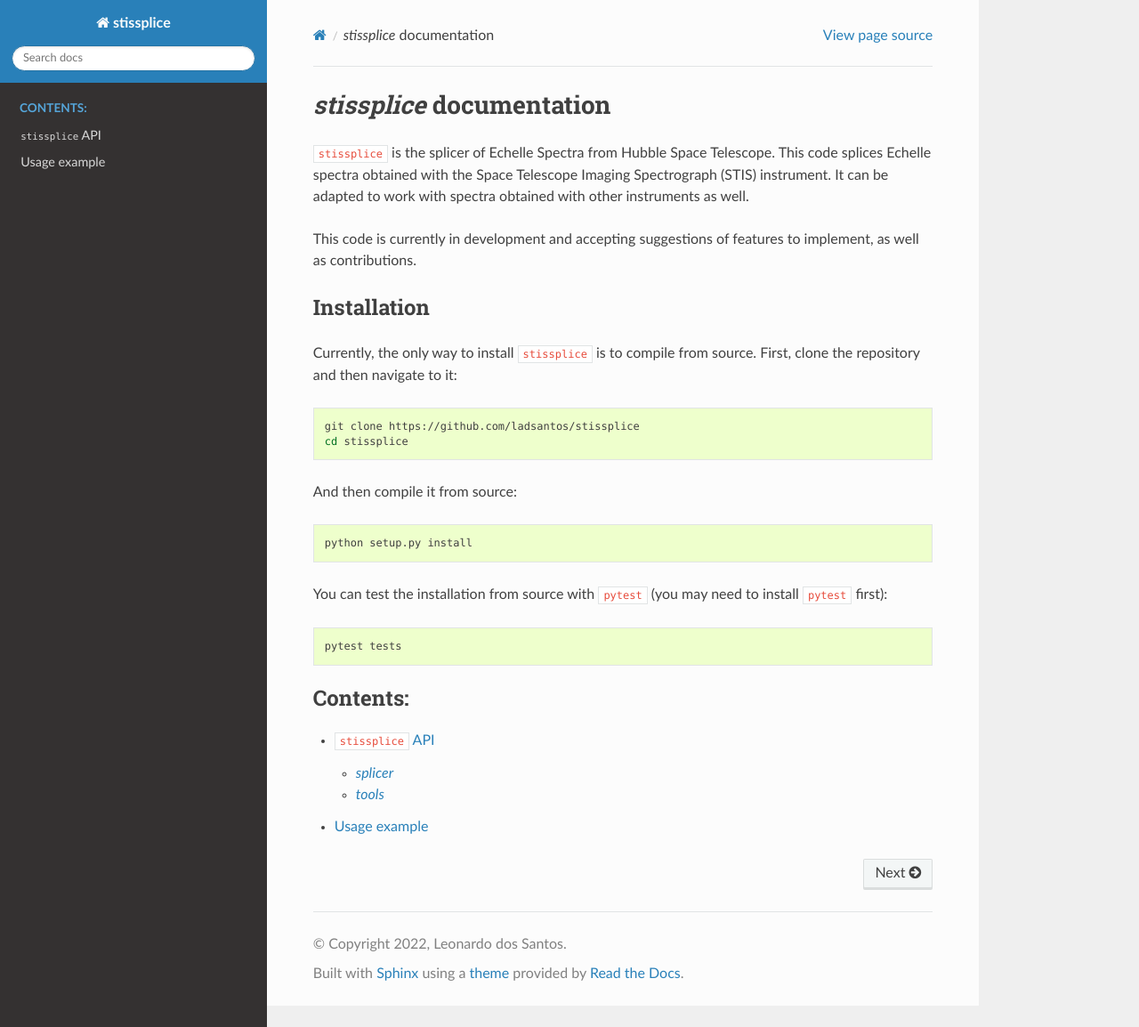
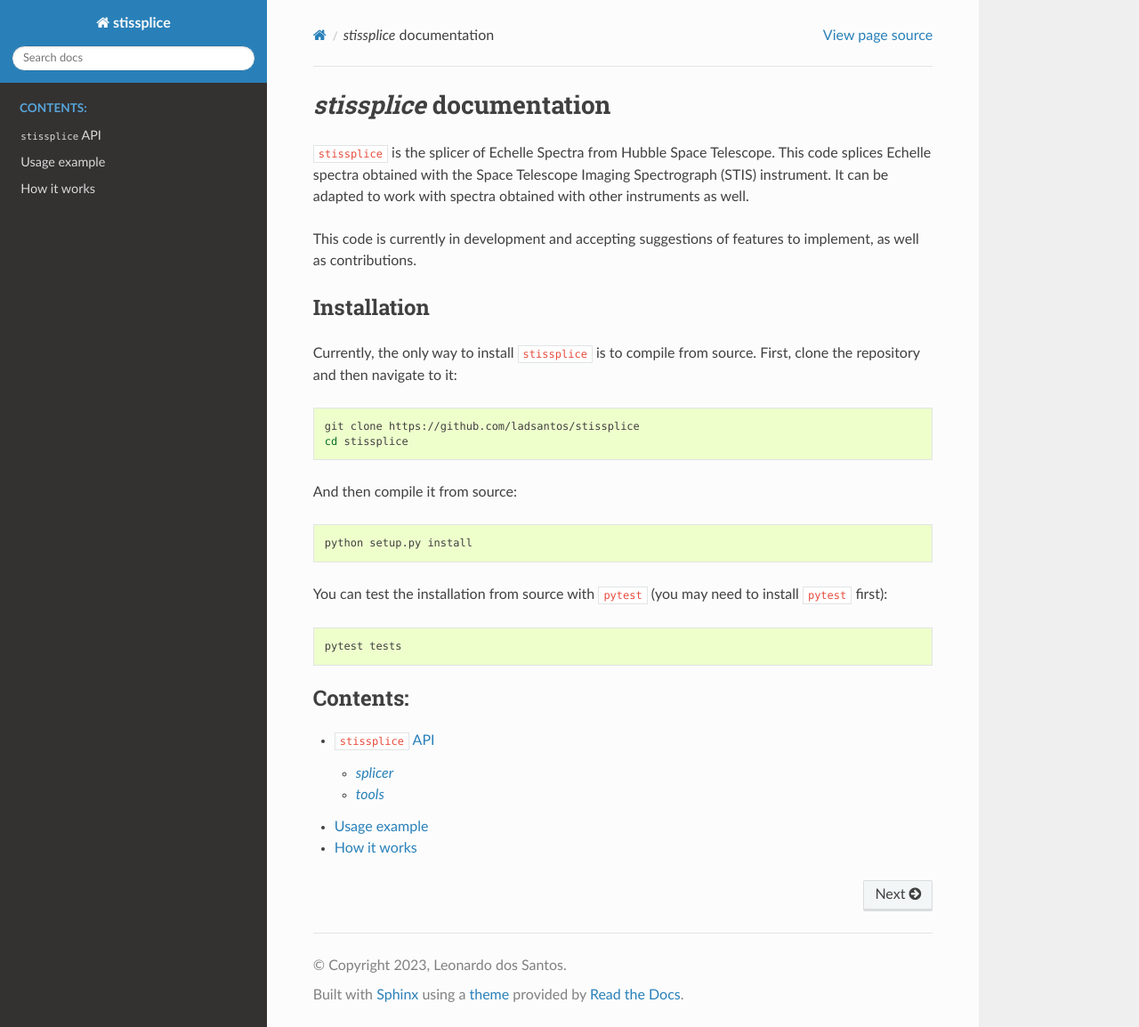
Before and after one commit to ladsantos/stissplice, a Sphinx documentation site: the page built from docs/source/index.rst, in a window 1280 px wide and 1154 px high. Shown: the whole window at 89% size. Built offline with Sphinx 7.4.7 and the Read the Docs theme 2.0.0, drawn with Linux system fonts in a browser that asks for light colours.

```diff
--- a/docs/source/conf.py
+++ b/docs/source/conf.py
@@ -18,11 +18,11 @@
 # -- Project information -----------------------------------------------------
 
 project = 'stissplice'
-copyright = '2022, Leonardo dos Santos'
+copyright = '2023, Leonardo dos Santos'
 author = 'Leonardo dos Santos'
 
 # The full version, including alpha/beta/rc tags
-release = '0.1b'
+release = '1.0'
 
 
 # -- General configuration ---------------------------------------------------
--- a/docs/source/index.rst
+++ b/docs/source/index.rst
@@ -34,3 +34,4 @@
 
    api
    usage_example
+   how_it_works
```
